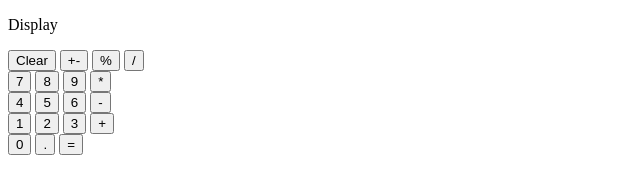
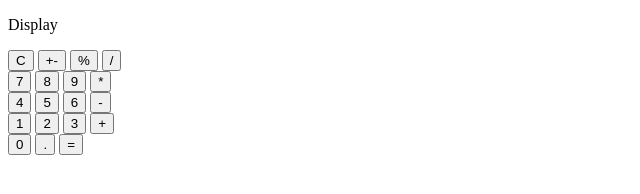
Before and after one commit to devnchill/Calculator, a plain HTML site: page index.html in a window 1280 px wide. Shown: the full height of the page, 0-640 px from the left. Drawn offline with Linux system fonts and the light colour scheme.

Commit message:
renamed clear button to c for now might change it again later

```diff
--- a/index.html
+++ b/index.html
@@ -14,7 +14,7 @@
       </div>
       <div class="button-layout">
         <div class="container-1">
-          <button type="button">Clear</button>
+          <button type="button">C</button>
           <button type="button">+-</button>
           <button type="button">%</button>
           <button type="button">/</button>
```
